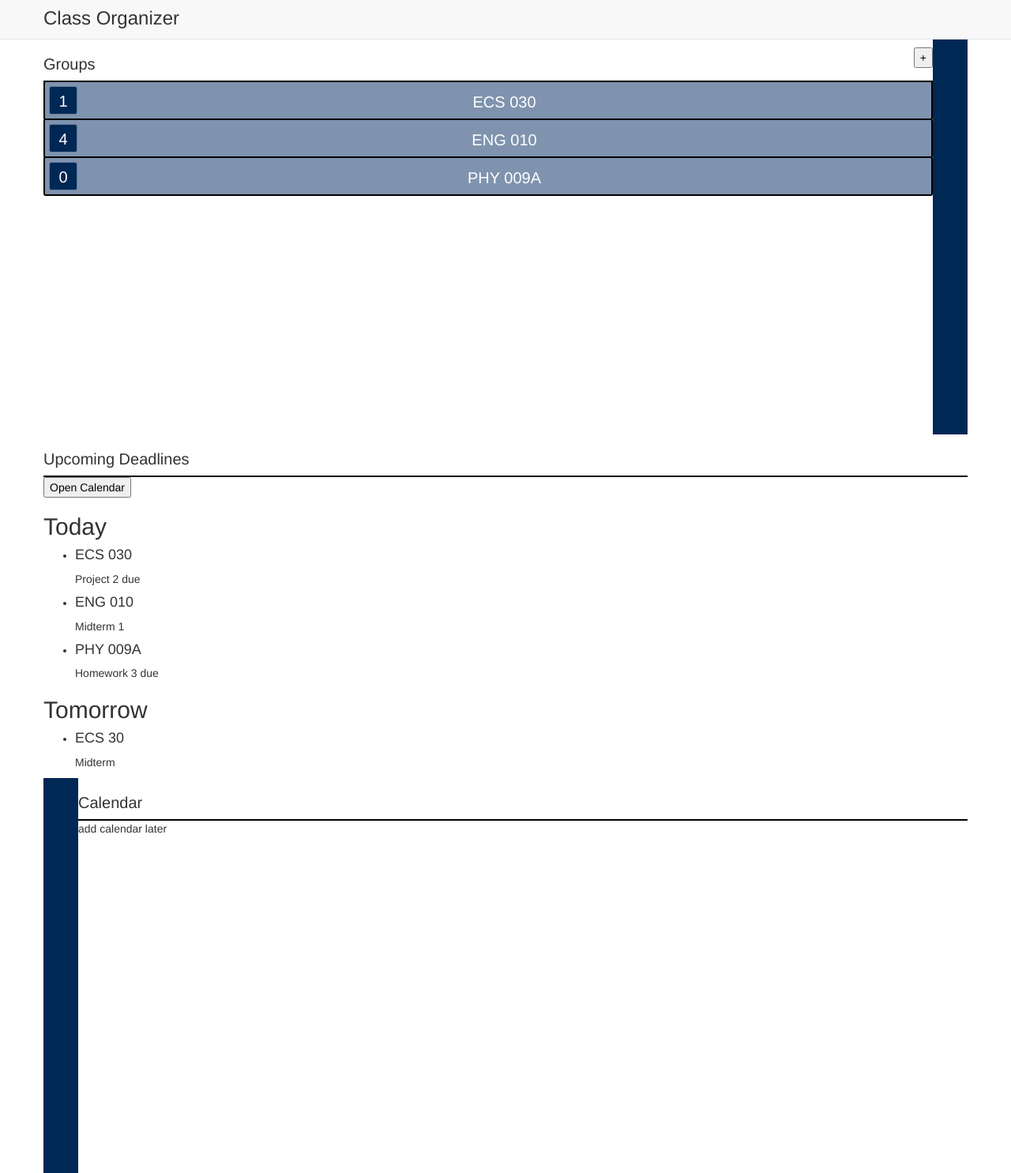
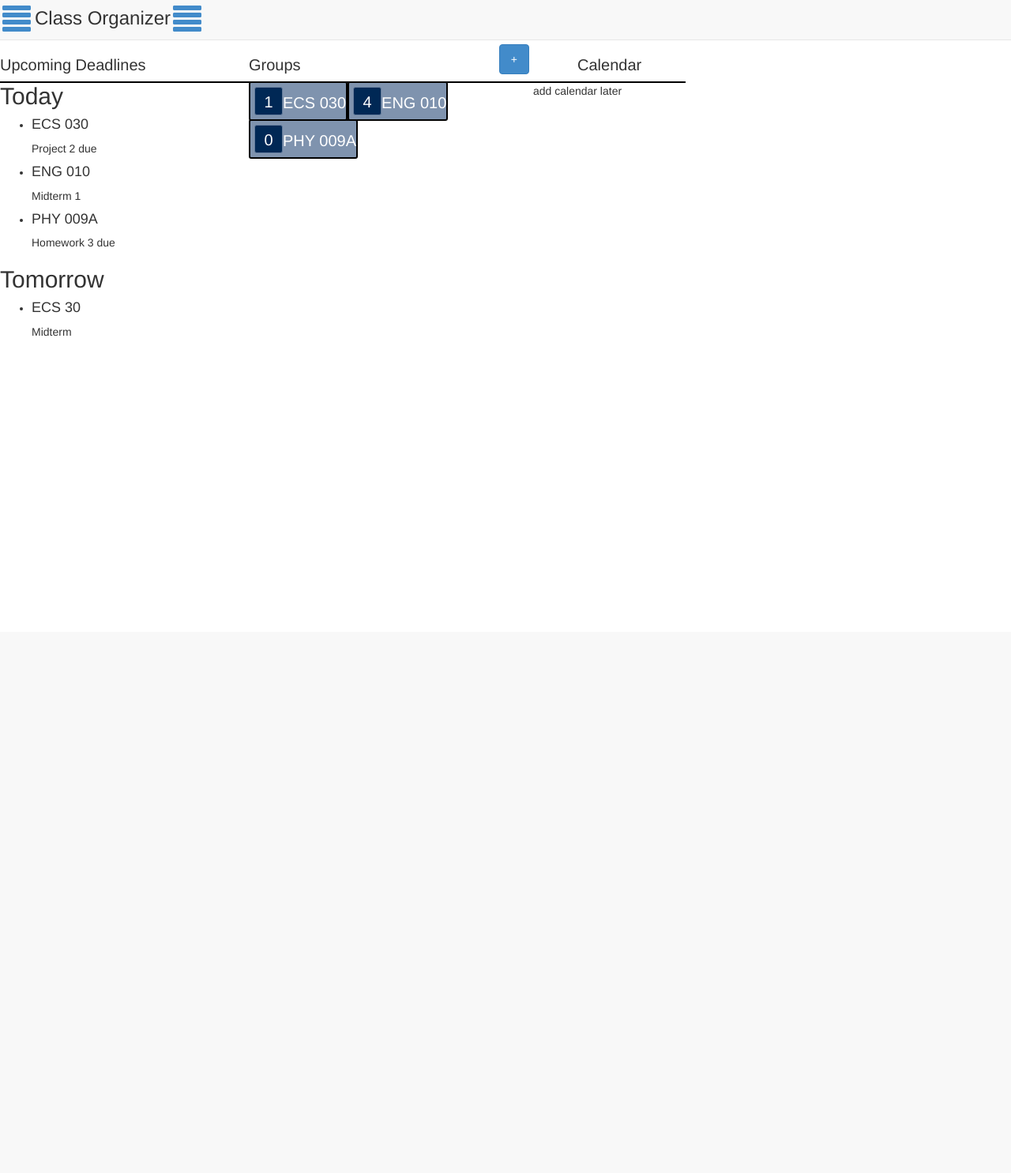
Before and after one commit to peteryao/ClassOrganizer, a Django app: page / in a window 1280 px wide. Shown: the whole page at 79% size. After the commit the page ends 426 px from the top, so only its background shows below. Run offline with Django 3.2, Linux system fonts and the light colour scheme; parts of the project's set-up code (start-up, migrations or seed data) failed here and were passed over; some libraries are stand-ins or nearby versions.

Commit message:
holla holla

```diff
--- a/core/static/core/css/custom.css
+++ b/core/static/core/css/custom.css
@@ -1,9 +1,41 @@
+.main-page {
+	width: 990px;
+}
+
 .container {
 	padding: 0px;
 }
 
 .navbar {
 	margin: 0px;
+}
+
+#navbar {
+	position: fixed;
+	right: 0px;
+	left: 0px;
+}
+
+.main-page {
+	padding-top: 51px;
+}
+
+.page {
+	width: 350;
+	float: left;
+}
+
+#middle {
+	width: 360px;
+}
+
+#left, #right {
+	width: 315px;
+}
+
+button {
+	/*background-color:#428bca;
+	border-color:#357ebd;*/
 }
 
 .container > .navbar-header {
@@ -13,18 +45,38 @@
 .navbar-header div{
 	float: left;
 	display: block;
+	font-size: 36px;
 }
 
 #left-button-div {
 	float: left;
 	width: 44px;
+	height: 50px;
 }
 
 #right-button-div {
 	float: left;
 	width: 44px;
+	height: 50px;
 }
 
+#left-button-div span{
+	width: 44px;
+	height: 50px;
+	padding: 4px 3px;
+}
+
+#right-button-div  span{
+	width: 44px;
+	height: 50px;
+	padding: 4px 3px;
+}
+
+ #right-button-div button,
+ #left-button-div button {
+ 	/*background-color: #5BC0DE;
+ 	border-color: #46B8DA;*/
+ }
 #title-div  {
 	text-align: center;
 	float: left;
@@ -64,14 +116,32 @@
 	margin: 10px 0;
 }
 
+.header {
+	text-align: center;
+
+}
+
+#upcoming-deadlines {
+	margin-top: -20px;
+}
+
 .div1 {
 	float: left;
-	width: 70%;
+	/*width: -moz-calc(100% - 48px);
+    width: -webkit-calc(100% - 48px);
+    width: calc(100% - 48px);*/
+
 }
 
-.div {
+.div2 button {
+	padding: 8px 14px;
+	margin: 5px;
+}
+
+.div3 {
 	float: left;
-	width: 30%;
+
+
 }
 
 .notifications {
@@ -92,7 +162,7 @@
 	line-height: 50px;
 	float: left;
 	display: block;
-	width: 100%;
+	width: 300px%;
 	border: 2px solid #000;
 	border-radius: 3px;
 	margin-top: -2px;
@@ -112,9 +182,9 @@
 }
 
 .main-content {
-	width: -moz-calc(100% - 44px);
+	/*width: -moz-calc(100% - 44px);
     width: -webkit-calc(100% - 44px);
-    width: calc(100% - 44px);
+    width: calc(100% - 44px);*/
 }
 
 .side-column {
--- a/templates/core/base.html
+++ b/templates/core/base.html
@@ -5,30 +5,24 @@
 <title>Class Organizer</title>
 </head>
 <body>
-<div class="navbar navbar-default navbar-static-top">
-	<div class="container">
+<div class="navbar navbar-default navbar-static-top" id="navbar">
+
 		<div class="navbar-header">
 			<div id="left-button-div">
-				<button type="button" id="left-menu-button"class="navbar-toggle " data-toggle="" data-target="">
-			      <span class="sr-only">Toggle navigation</span>
-			      <span class="icon-bar"></span>
-			      <span class="icon-bar"></span>
-			      <span class="icon-bar"></span>
-			    </button>
+				<a href="">
+					<span class="glyphicon glyphicon-align-justify"></span>
+			    </a>
 		    </div>
 			<div id="title-div">
 				<h3 class="">Class Organizer</h3>
 			</div>
 			<div id="right-button-div">
-			    <button type="button" id="right-menu-button" class="navbar-toggle " data-toggle="" data-target="">
-			      <span class="sr-only">Toggle navigation</span>
-			      <span class="icon-bar"></span>
-			      <span class="icon-bar"></span>
-			      <span class="icon-bar"></span>
-			    </button>
+			    <a href="">
+			    	<span class="glyphicon glyphicon-align-justify"></span>
+			    </a>
 		    </div>
 		</div>
-	</div>
+
 </div>
 
 <div class="main-page" >
--- a/templates/core/index.html
+++ b/templates/core/index.html
@@ -1,11 +1,55 @@
 {%extends "core/base.html"%}
 
 {%block content%}
-<div class="container" id="left">
+<div class="page" id="left">
+	<div id="upcoming-deadlines">
+		<div class="header">
+			<div class="div3">
+				<h1>Upcoming Deadlines</h1>
+			</div>
+			<!--<div class="div4">
+				<button type="button" class="btn btn-primary">
+					Open Calendar
+				</button>
+			</div>-->
+		</div>
+
+		<!-- sample -->
+		<div class="deadline">
+			<h2>Today</h2>
+			<ul>
+				<li><h4>ECS 030</h4> Project 2 due</li>
+				<li><h4>ENG 010</h4> Midterm 1</li><!-- maybe add times?-->
+				<li><h4>PHY 009A</h4> Homework 3 due</li>
+			</ul>
+		</div>
+		<div class="deadline">
+			<h2>Tomorrow</h2>
+			<ul>
+				<li><h4>ECS 30</h4> Midterm</li>
+			</ul>
+		</div>
+		<!-- template
+		<div class="deadline">
+			<h2>{date}</h2>
+			<ul>
+				for deadline in date
+				<li><h4>{class naem}</h4> {assignment}</li>
+			</ul>
+		</div>
+		-->
+	</div>
+</div>
+
+<div class="page" id="middle">
 	<div class="main-content" id="groups">
 		<div class="header">
-			<div class="div1"><h1>Groups</h1></div>
-			<div class="div2"><button type="button">+</button></div>
+			<div class="div1">
+				<h1>Groups</h1>
+			</div>
+			<div class="div2">
+				<button type="button" class="btn btn-primary">+</button>
+			</div>
 		</div>
 
 		<div class="group">
@@ -35,60 +79,13 @@
 		</div>
 		-->
 	</div>
-	<div class="side-column" id="left-bar">
-		<button type="button" class="navbar-toggle" data-toggle="" data-target="">
-	      <span class="sr-only">Toggle navigation</span>
-	      <span class="icon-bar"></span>
-	      <span class="icon-bar"></span>
-	      <span class="icon-bar"></span>
-	    </button>
-	</div>
+
 </div>
 
-<div class="container" id="middle">
-	<div id="upcoming-deadlines">
-		<div class="header">
-			<h1>Upcoming Deadlines</h1>
-		</div>
-		<button type="button">
-			Open Calendar
-		</button>
-		<!-- sample -->
-		<div class="deadline">
-			<h2>Today</h2>
-			<ul>
-				<li><h4>ECS 030</h4> Project 2 due</li>
-				<li><h4>ENG 010</h4> Midterm 1</li><!-- maybe add times?-->
-				<li><h4>PHY 009A</h4> Homework 3 due</li>
-			</ul>
-		</div>
-		<div class="deadline">
-			<h2>Tomorrow</h2>
-			<ul>
-				<li><h4>ECS 30</h4> Midterm</li>
-			</ul>
-		</div>
-		<!-- template
-		<div class="deadline">
-			<h2>{date}</h2>
-			<ul>
-				for deadline in date
-				<li><h4>{class naem}</h4> {assignment}</li>
-			</ul>
-		</div>
-		-->
-	</div>
-</div>
 
-<div class="container" id="right">
-	<div class="side-column" id="right-bar">
-		<button type="button" class="navbar-toggle" data-toggle="" data-target="">
-	      <span class="sr-only">Toggle navigation</span>
-	      <span class="icon-bar"></span>
-	      <span class="icon-bar"></span>
-	      <span class="icon-bar"></span>
-	    </button>
-	</div>
+
+<div class="page" id="right">
+
 	<div class="main-content" id="calendar">
 		<div class="header">
 			<h1>Calendar</h1>
```
